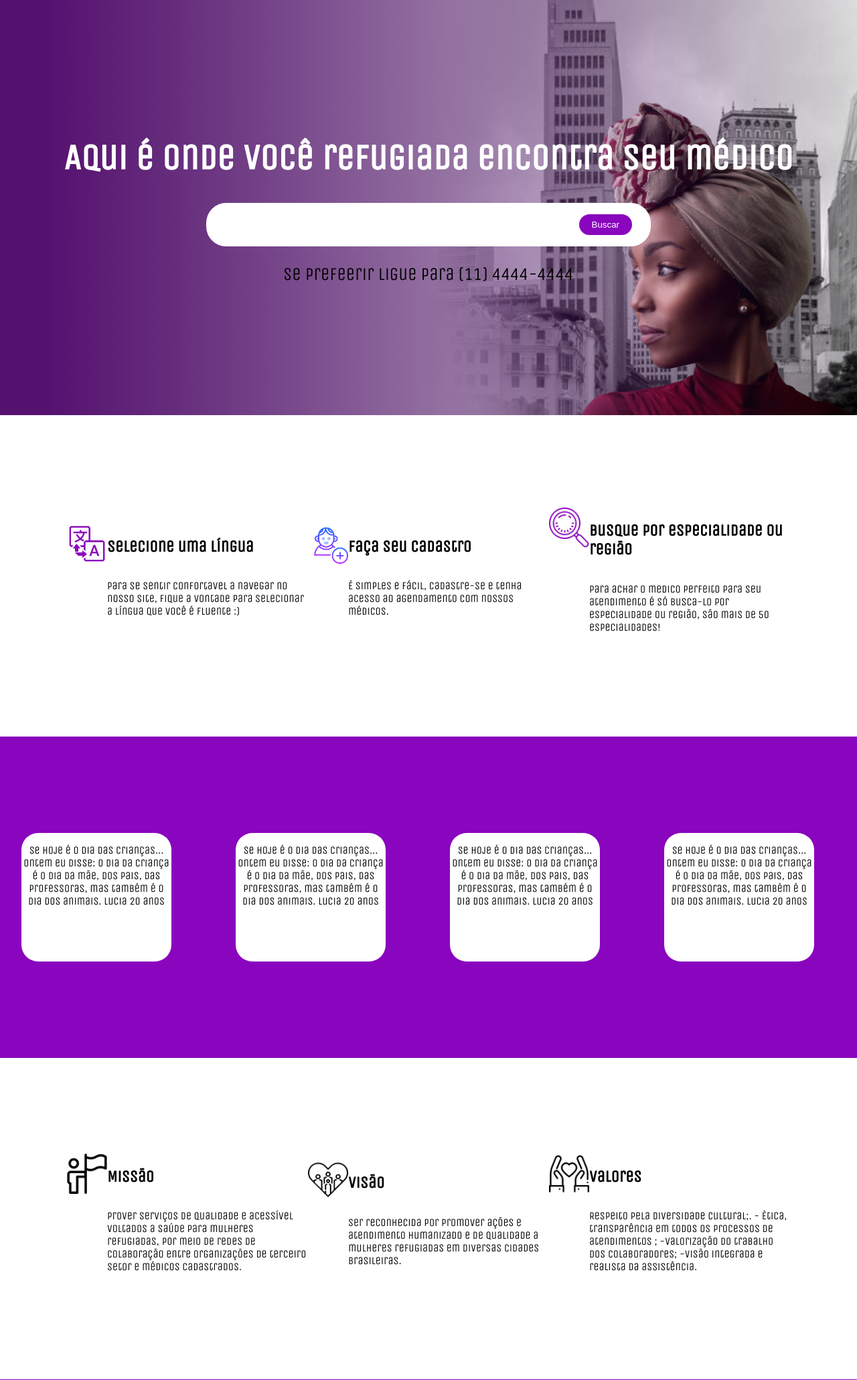
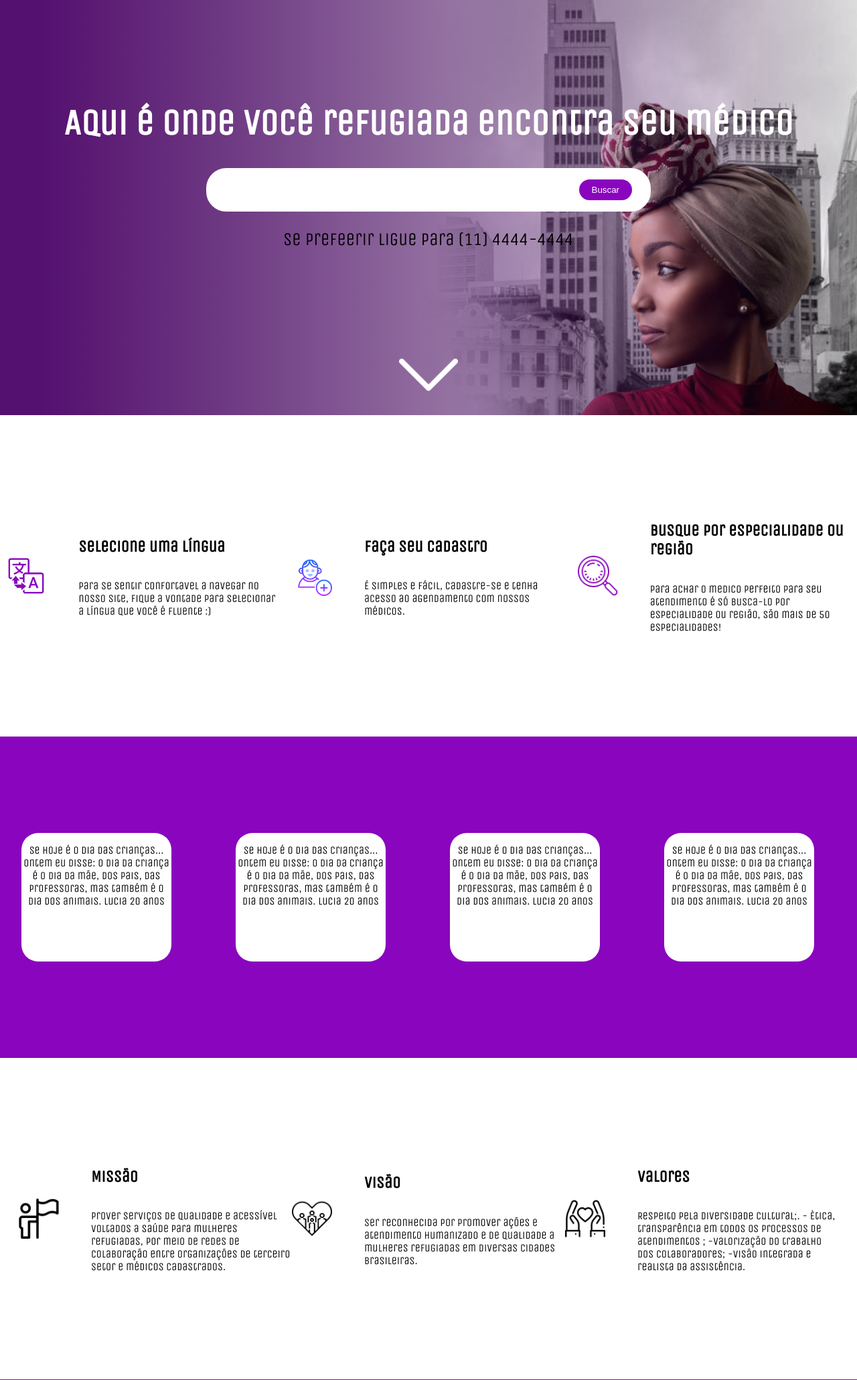
Before and after one commit to vanmtv/dr-ella, a Django app: page / in a window 1280 px wide. Shown: the part 100-2161 px from the top of the page at 67% size. Run offline with Django 3.2, Linux system fonts and the light colour scheme; some web fonts are replaced.

Commit message:
alinhando os icons

```diff
--- a/app/static/css/home-style.css
+++ b/app/static/css/home-style.css
@@ -63,13 +63,14 @@ form > button {
     background-color: white;
     height: 60vh;
     display: flex;
-    justify-content: center;
+    justify-content: space-around;
     align-items:center;
 }
 
 .icon{
     display: flex;
     flex-direction: row;
+    align-items: center;
 }
 
 .text{
@@ -82,7 +83,18 @@ form > button {
 section img{
     width: 60px;
     height: 60px;
+    margin: 0 3rem 0 0;
 }
+
+.seta-pai{
+    display: block;
+    position: relative;
+    left: 50%;
+    top: 50%;
+    transform: translate(-50%, -183%);
+}
+
+
 
 .comentarios{
     background-color: #8A05BE;
--- a/app/templates/home.html
+++ b/app/templates/home.html
@@ -11,6 +11,9 @@
             <button type='submit'>Buscar</button>
         </form>
         <p>Se prefeerir ligue para (11) 4444-4444</p>
+    </div>
+    <div class="seta-pai">
+        <img class="seta" src="{% static 'images/seta.png' %}" alt="">
     </div>
 </header>
 
```
Also changed, not shown: app/static/images/seta.png (added).
